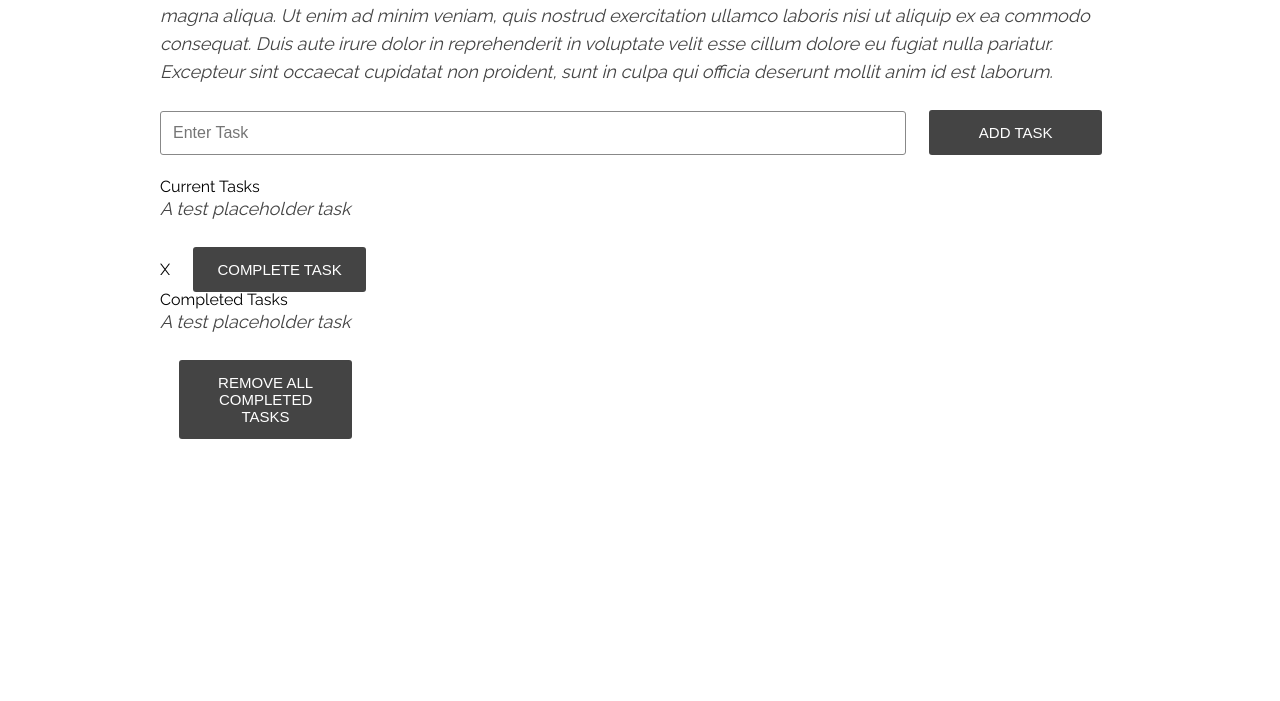
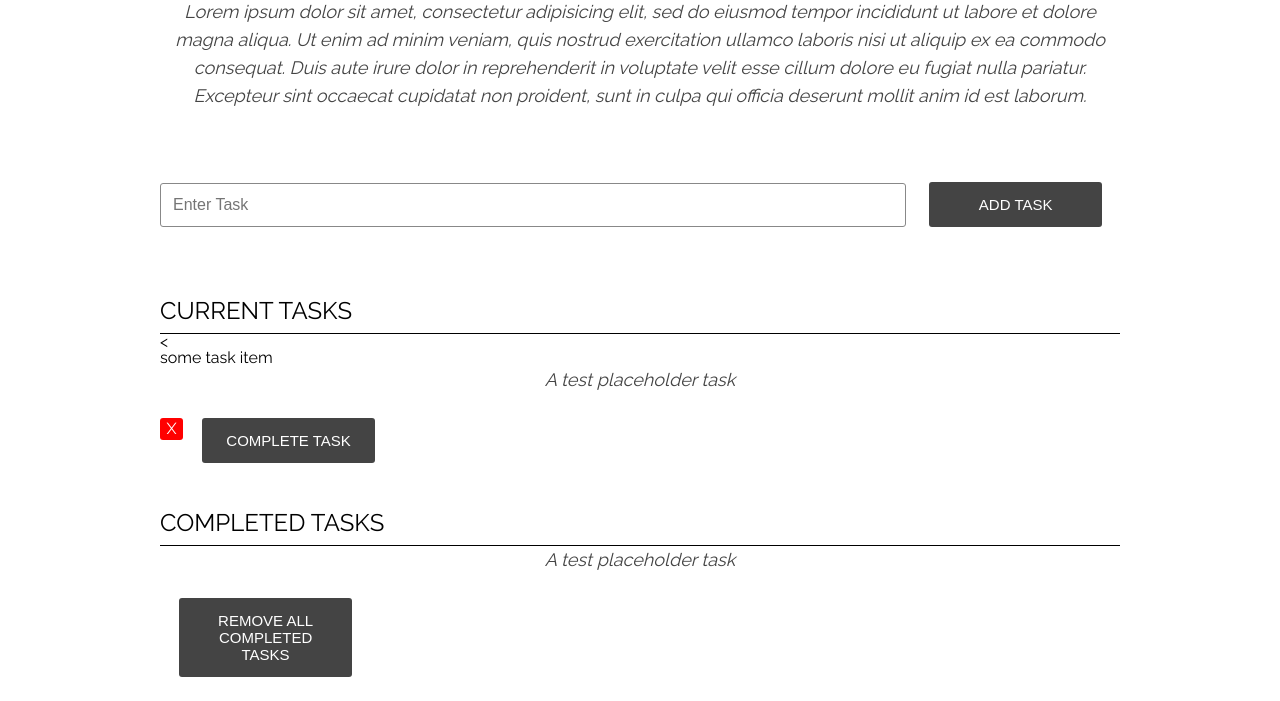
Before and after one commit to preetgujral/learning-todo-app, a website: page public/index.html in a window 1280 px wide. Shown: the part 217-918 px from the top of the page. Before the commit the page ends 800 px from the top, so only its background shows below. Drawn offline with nearby package versions, Linux system fonts and the light colour scheme.

Commit message:
my edits before replacing with brians code

```diff
--- a/public/assets/css/style.css
+++ b/public/assets/css/style.css
@@ -6,10 +6,23 @@ body {
   font-family: 'Raleway';
 }
 
+section {
+  margin: 2.5% 0;
+  float: left;
+  width: 100%;
+}
+
 h2 {
   text-align: center;
   font-size: 32px;
   margin-bottom: 2.5%
+}
+
+h3 {
+  font-size: 24px;
+  text-transform: uppercase;
+  border-bottom: solid 1px;
+  padding-bottom: 10px;
 }
 
 p {
@@ -17,6 +30,7 @@ p {
   line-height: 28px;
   margin-bottom: 2.5%;
   color: #444;
+  text-align: center;
   font-style: italic;
   }
 
@@ -61,3 +75,25 @@ main {
   max-width: 960px;
   margin: 2.5% auto;
 }
+
+.remove {
+  display: block;
+  float: left;
+  width: 23px;
+  text-align: center;
+  padding-top: 3px;
+  padding-bottom: 3px;
+  background: red;
+  color: white;
+  border-radius: 3px;
+}
+
+/*****
+responsive styles
+*****/
+
+@media (max-width: 960px) {
+  body {
+    color: orange;
+  }
+}
--- a/public/index.html
+++ b/public/index.html
@@ -33,6 +33,9 @@
 
     <section role="current-tasks">
       <h3>Current Tasks</h3>
+      <<ul class="tasks">
+        <li>some task item</li>
+      </ul>
       <p class="current-task">A test placeholder task</p>
       <span class="remove">X</span>
       <button><span>Complete Task</span></button>
```
